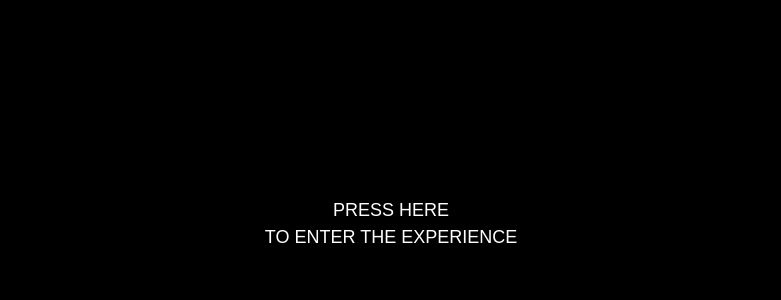
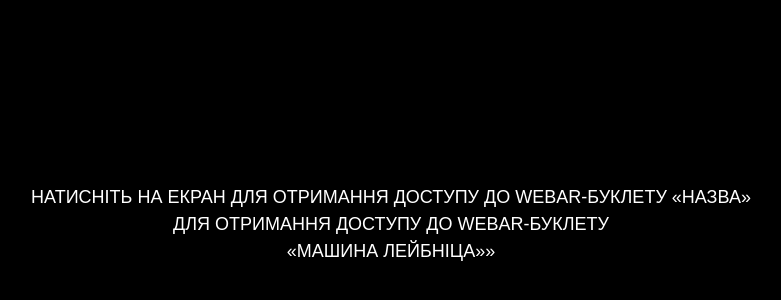
Before and after one commit to Vo1maR/Stepped-reckoner, a plain HTML site: page index.html in a window 1280 px wide. Shown: the part 176-476 px from the top of the page, without its empty margins (249-1030 px from the left). Drawn offline with nearby package versions, Linux system fonts and the light colour scheme.

Commit message:
Changed by GitHub

```diff
--- a/index.html
+++ b/index.html
@@ -26,9 +26,11 @@
                 text-transform: uppercase; font-family: Arial, Helvetica, sans-serif; font-weight: 400; line-height: 1.5em; font-size: large; white-space: nowrap;
                 user-select: none; pointer-events: none;
             ">
-            Press here
+            Натисніть на екран для отримання доступу до WebAR-буклету «Назва»
             <br>
-            to enter the experience
+            для отримання доступу до WebAR-буклету
+            <br>
+            «Машина Лейбніца»»
         </div>
     </div>
 
```
